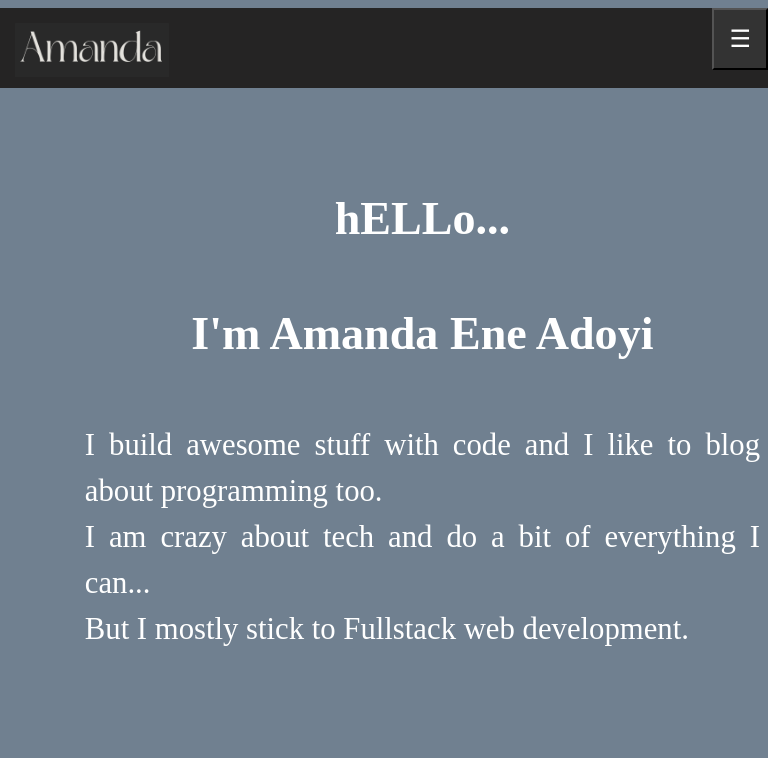
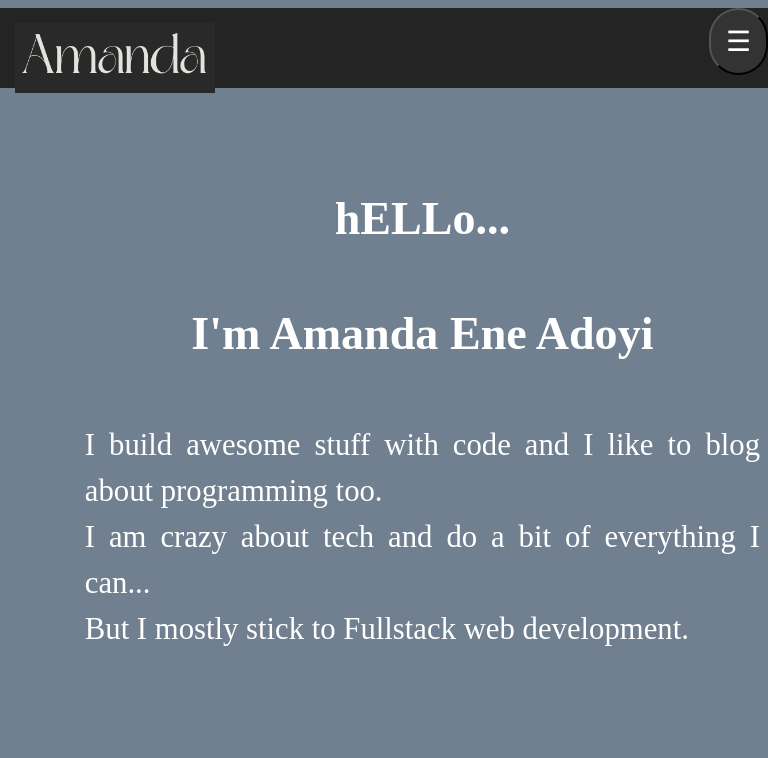
Before and after one commit to Lonercode/portfolioSite, a plain HTML site: page index.html in a window 768 px wide. Shown: the top 758 px of the page. Drawn offline with Linux system fonts and the light colour scheme.

Commit message:
style edits

```diff
--- a/style.css
+++ b/style.css
@@ -113,13 +113,14 @@ a {
         position: absolute;
         right: 0vw;
         z-index: 1;
+        border-radius: 6vw;
      }
      #logo{
         padding: 15px;
         position: absolute;
         left: 0vw;
         z-index: 1;
-        width:20vw;
+        width:24vw;
         border-radius: 2vw;
         top:0vw;
      }
@@ -219,11 +220,12 @@ a {
         background-color: #333;
         color: white;
         padding: 15px;
-        font-size: 24px;
+        font-size: 28px;
         cursor: pointer;
         position: absolute;
         right: 0vw;
         z-index: 1;
+        border-radius: 6vw;
      }
 
      #logo{
@@ -231,7 +233,7 @@ a {
         position: absolute;
         left: 0vw;
         z-index: 1;
-        width:20vw;
+        width:26vw;
         border-radius: 2vw;
         top:0vw;
      }
```
